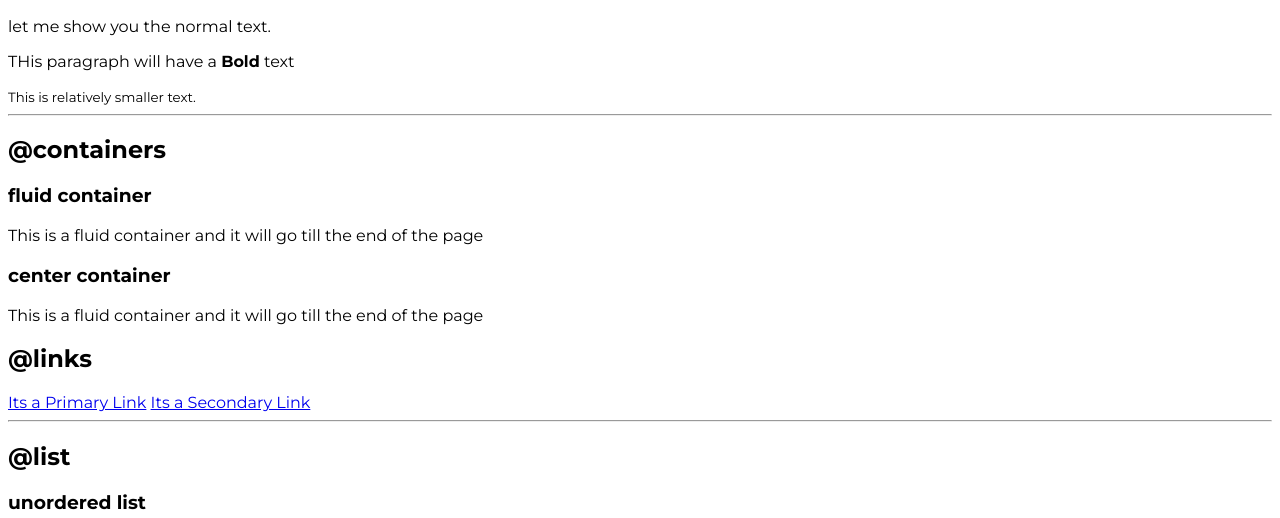
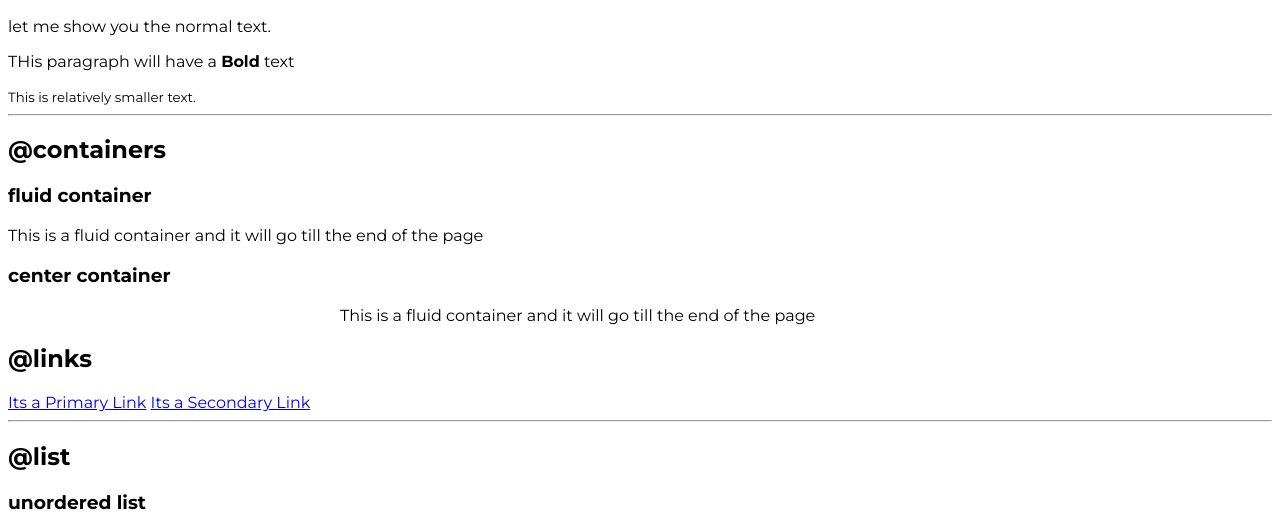
Before and after one commit to 1821ravi/neogcamp-lesson3-HTML, a plain HTML site: page index.html in a window 1280 px wide. Shown: the part 282-800 px from the top of the page. Drawn offline with Linux system fonts and the light colour scheme.

Commit message:
container

```diff
--- a/index.html
+++ b/index.html
@@ -31,10 +31,11 @@
     <h2> @containers</h2>
 
     <h3> fluid container</h3>
-    <div>This is a fluid container and it will go till the end of the page</div>
+
+    <div class="container-fluid">This is a fluid container and it will go till the end of the page</div>
 
     <h3> center container</h3>
-    <div>This is a fluid container and it will go till the end of the page</div>
+    <div class="container container-center">This is a fluid container and it will go till the end of the page</div>
 
     <h2>@links</h2>
 
--- a/style.css
+++ b/style.css
@@ -3,3 +3,13 @@
 body{
     font-family: 'Montserrat',sans-serif;
 }
+
+.container{
+    padding-left: 1rem;
+    padding-right: 1rem;
+}
+
+.container-center {
+    max-width: 600px;
+    margin: auto;
+}
```
